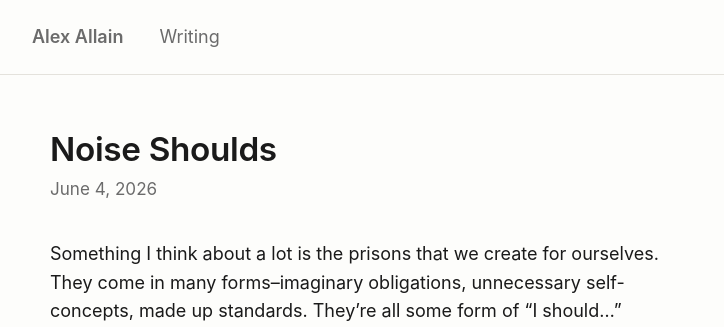
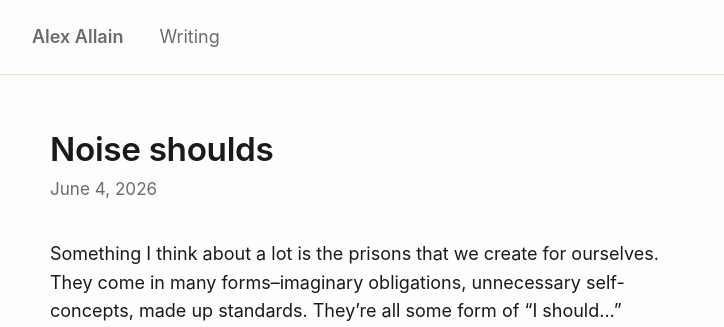
Before and after one commit to alexallain/alexallain.github.io, a Jekyll site: the page built from _posts/2026-06-04-noise-shoulds.md, in a window 1280 px wide. Shown: the top 327 px of the page, without its empty margins (268-992 px from the left). Built offline with Jekyll 4.4.1, drawn with Linux system fonts in a browser that asks for light colours.

```diff
--- a/_posts/2026-06-04-noise-shoulds.md
+++ b/_posts/2026-06-04-noise-shoulds.md
@@ -1,6 +1,6 @@
 ---
 layout: post
-title: "Noise Shoulds"
+title: "Noise shoulds"
 date: 2026-06-04
 ---
 Something I think about a lot is the prisons that we create for ourselves. They come in many forms--imaginary
```
